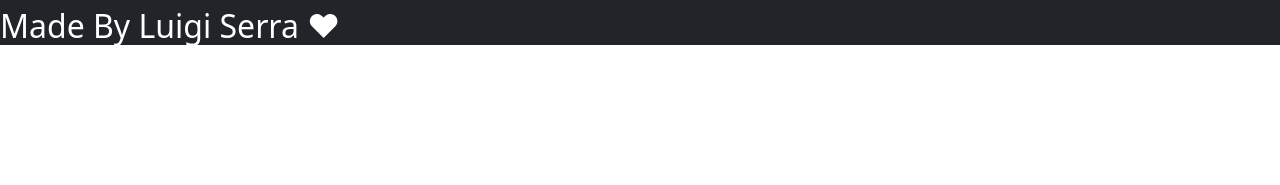
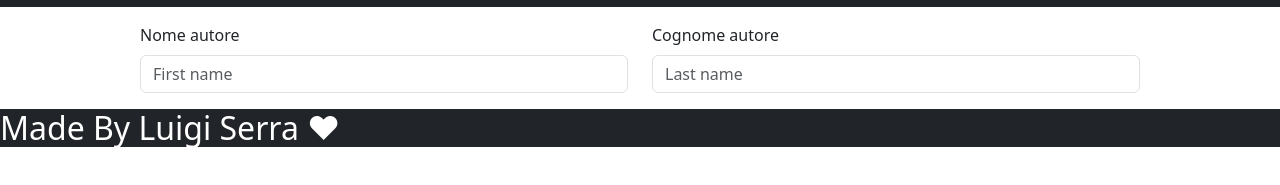
Before and after one commit to LuigiSerra91/html-css-bootstrap-dashboard, a plain HTML site: page new-book.html in a window 1280 px wide. Shown: the part 73-258 px from the top of the page. Drawn offline with nearby package versions, Linux system fonts and the light colour scheme.

Commit message:
add_section_name

```diff
--- a/new-book.html
+++ b/new-book.html
@@ -79,6 +79,23 @@
           </nav>
     </header>
 
+    <main id="app_main">
+        <div class="container">
+
+                <div class="row">
+                    <div class="col">
+                        <label for="exampleFormControlInput1" class="form-label">Nome autore</label>
+                      <input type="text" class="form-control" placeholder="First name" aria-label="First name">
+                    </div>
+                    <div class="col">
+                        <label for="exampleFormControlInput1" class="form-label">Cognome autore</label>
+                      <input type="text" class="form-control" placeholder="Last name" aria-label="Last name">
+                    </div>
+                  </div>
+
+        </div>
+    </main>
+
      <footer class="bg-dark">
         <h2 class="text-white">
             Made By Luigi Serra &hearts;
```
